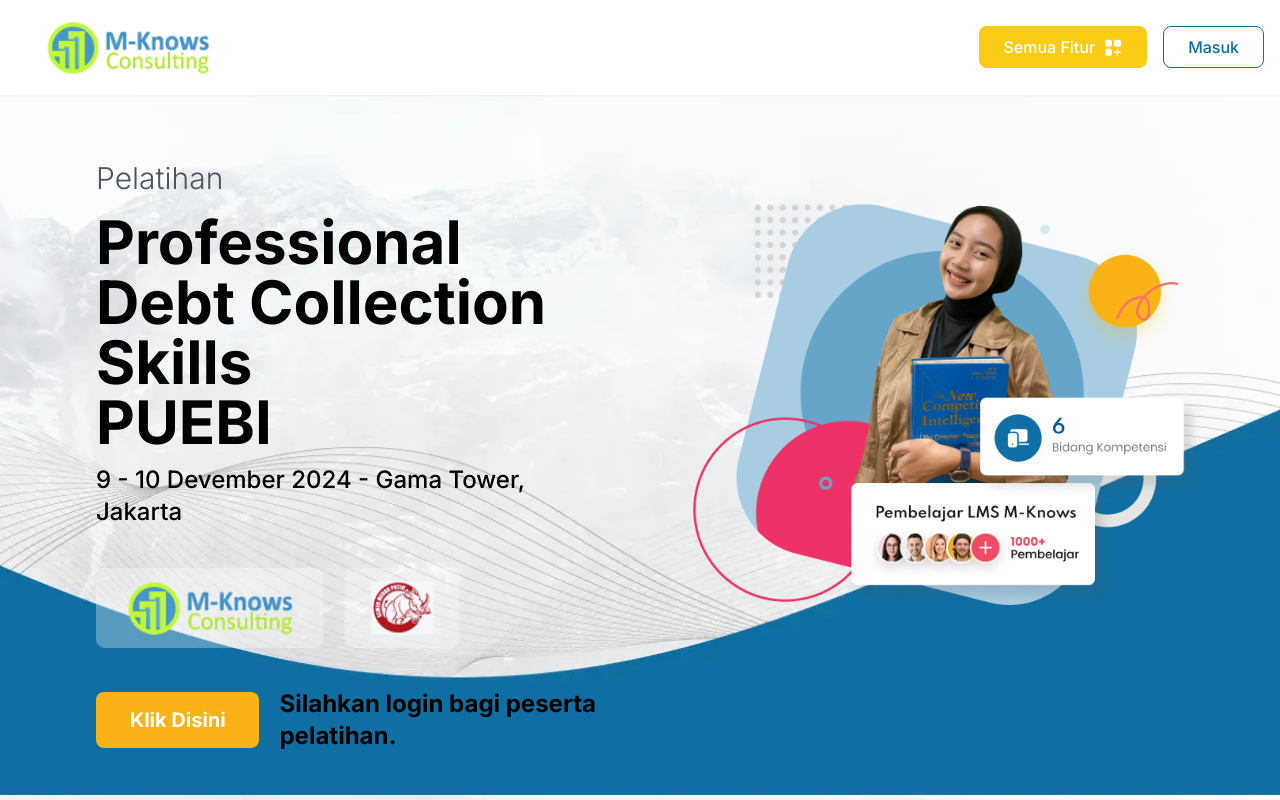
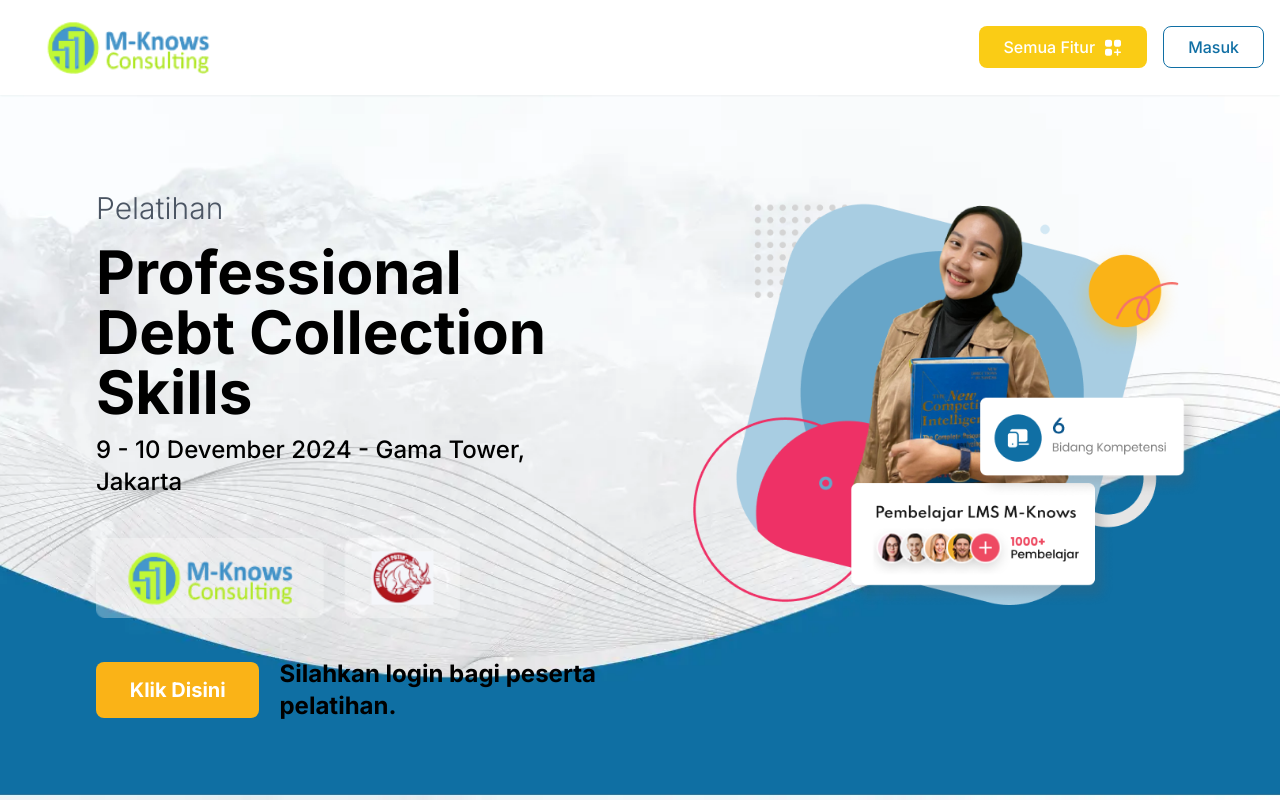
Before and after one commit to NgurahAp/lms-m-knows, a React (Vite) app: page / in a window 1280 px wide. Shown: the top 800 px of the page. Built offline with nearby package versions, Linux system fonts and the light colour scheme; no server answers.

Commit message:
Done fixin hero on landing page

```diff
--- a/src/components/Landing/Hero.tsx
+++ b/src/components/Landing/Hero.tsx
@@ -12,7 +12,7 @@
             Pelatihan
           </h1>
           <h1 className="md:text-6xl text-2xl font-bold pb-3">
-            Professional Debt Collection Skills <br /> PUEBI
+            Professional Debt Collection Skills
           </h1>
           <h1 className="md:text-2xl text-sm font-medium">
             9 - 10 Devember 2024 - Gama Tower, Jakarta
```
